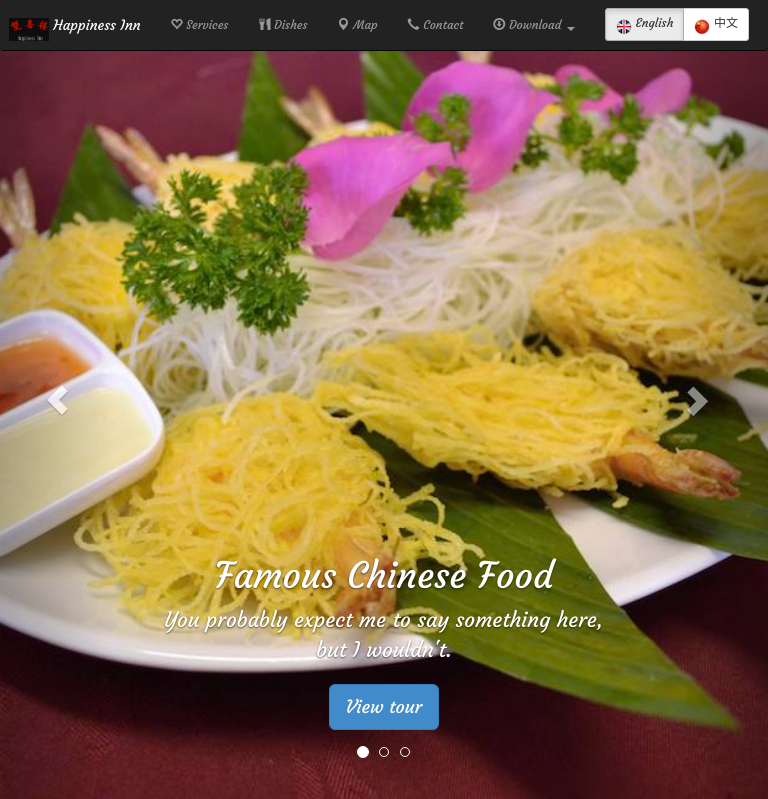
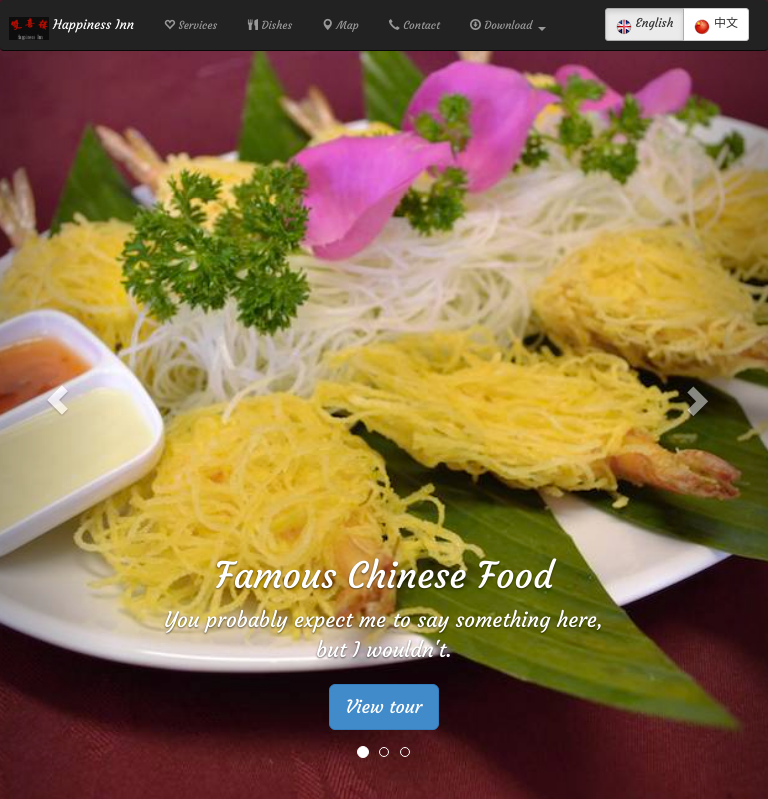
Before and after one commit to wonderwoman06/restaurant, a PHP site: page / in a window 768 px wide. Shown: the top 799 px of the page. Run offline with PHP 8.4, Linux system fonts and the light colour scheme; some libraries are stand-ins or nearby versions.

Commit message:
windows laptop font

```diff
--- a/css/style.css
+++ b/css/style.css
@@ -231,11 +231,11 @@ html, body {
   }
 
    .navbar-brand{
-    font-size: 14px;
+    font-size: 13px;
   }
 
   .navbar-nav{
-    font-size: 12px;
+    font-size: 11px;
   }
 
 
@@ -280,6 +280,8 @@ html, body {
     padding-right: 0;
     padding-left:  0;
   }
+
+
 
 
 
```
